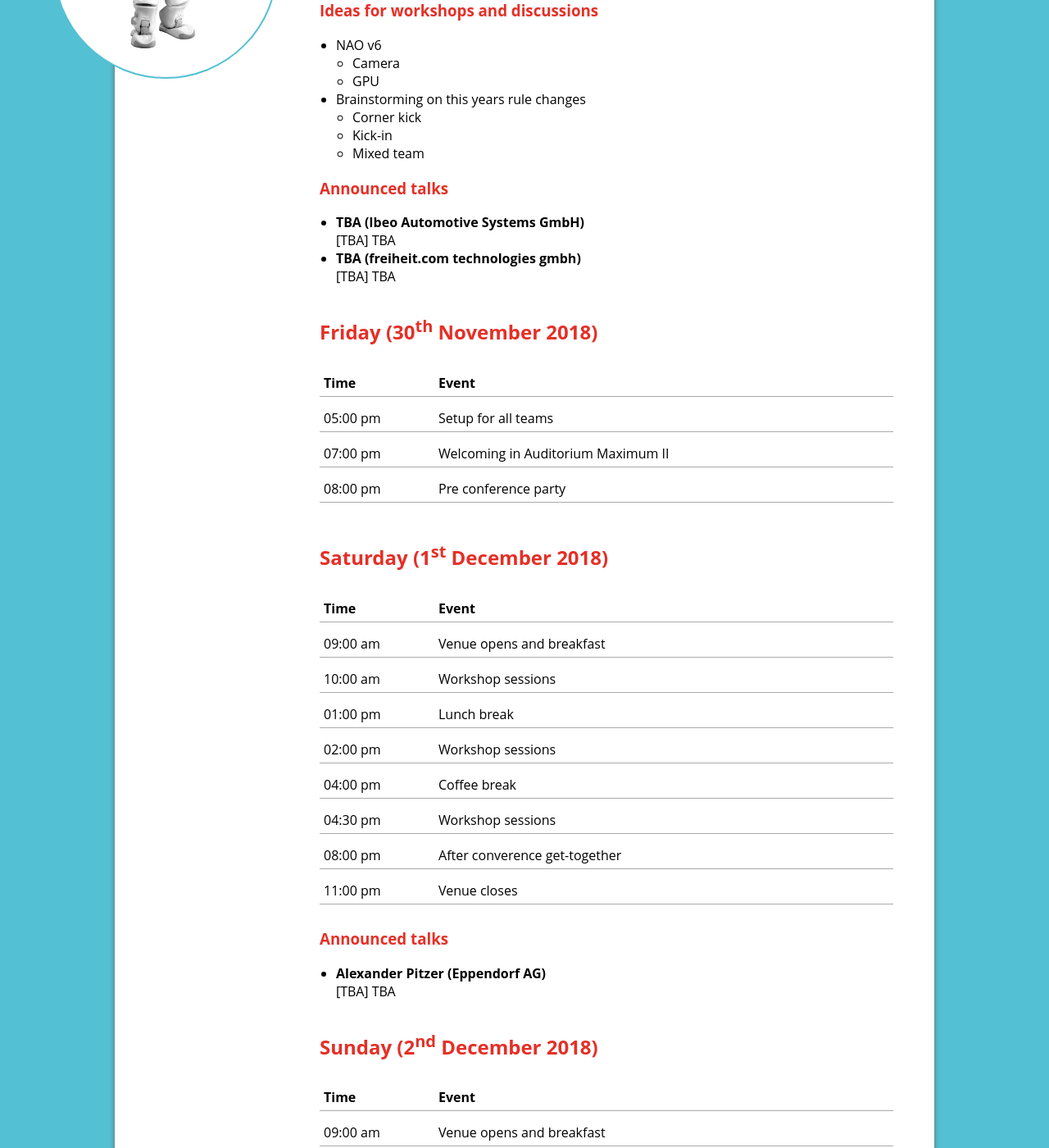
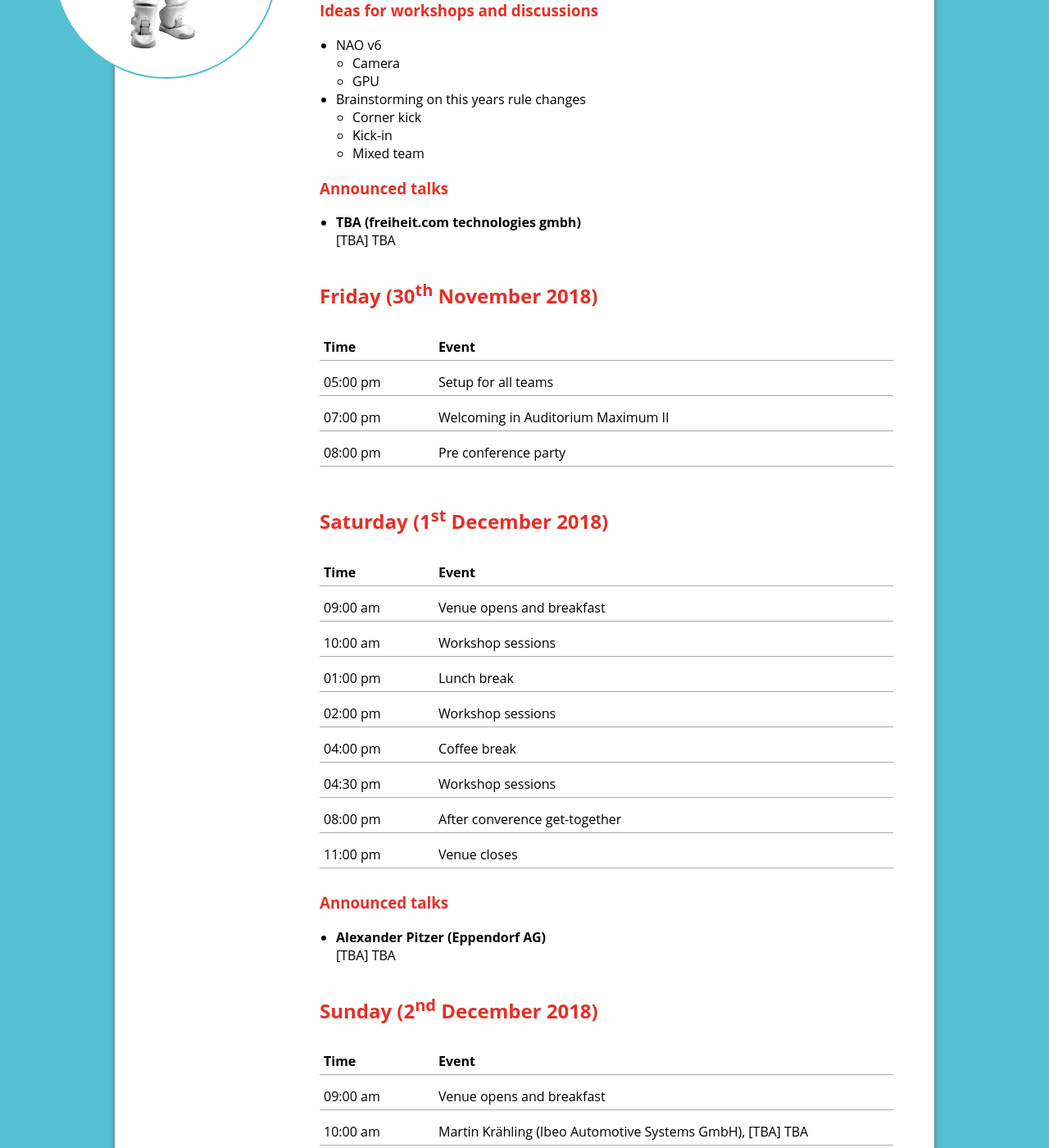
Before and after one commit to RHOrga/rhorga.github.io, a Jekyll site: the page built from 2018/en/schedule.md, in a window 1280 px wide and 1400 px high, scrolled down 453 px. Shown: the whole window at 82% size. Built offline with Jekyll 4.4.1, drawn with Linux system fonts in a browser that asks for light colours; some of the changed lines change nothing that is shown.

Commit message:
Add ibeo talk

```diff
--- a/2018/en/schedule.md
+++ b/2018/en/schedule.md
@@ -19,8 +19,6 @@
 
 ### Announced talks
 
-* **TBA (Ibeo Automotive Systems GmbH)**
-[TBA] TBA
 * **TBA (freiheit.com technologies gmbh)**
 [TBA] TBA
 
@@ -54,16 +52,17 @@
 
 ## Sunday (2<sup>nd</sup> December 2018)
 
-| Time     | Event                               |
-| :------  | :-------                            |
-| 09:00 am | Venue opens and breakfast           |
-| 10:00 am | Workshop sessions                   |
-| 12:00 am | Markus Robert (IAV GmbH), [TBA] TBA |
-| 01:00 pm | Lunch break                         |
-| 02:00 pm | Workshop sessions                   |
-| 04:00 pm | Coffee break                        |
-| 04:30 pm | Workshop sessions                   |
-| 06:00 pm | Converence end                      |
+| Time     | Event                                                     |
+| :------  | :-------                                                  |
+| 09:00 am | Venue opens and breakfast                                 |
+| 10:00 am | Martin Krähling (Ibeo Automotive Systems GmbH), [TBA] TBA |
+| 11:00 am | Workshop sessions                                         |
+| 12:00 am | Markus Robert (IAV GmbH), [TBA] TBA                       |
+| 01:00 pm | Lunch break                                               |
+| 02:00 pm | Workshop sessions                                         |
+| 04:00 pm | Coffee break                                              |
+| 04:30 pm | Workshop sessions                                         |
+| 06:00 pm | Converence end                                            |
 {: class="schedule"}
 
 ### Announced talks
```
